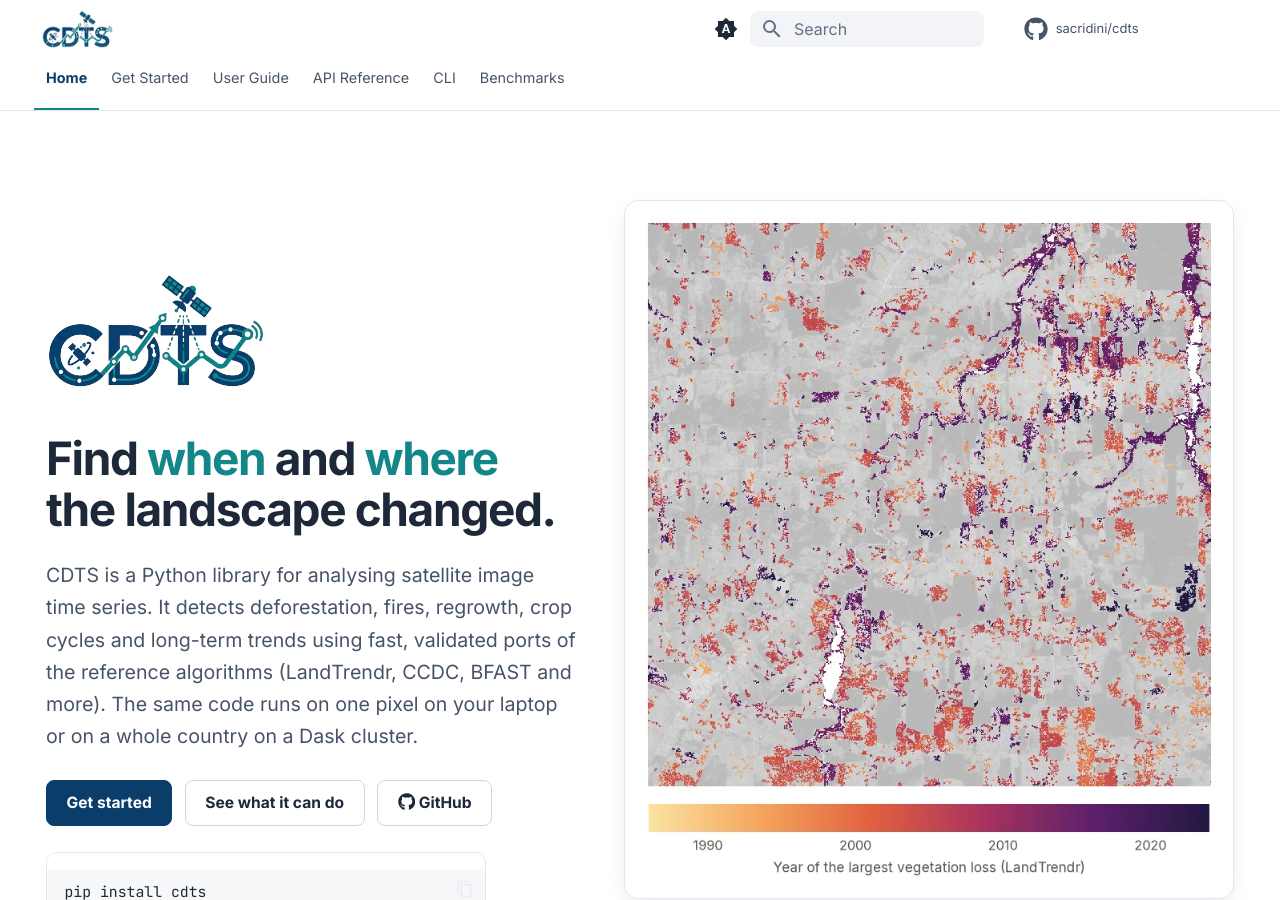
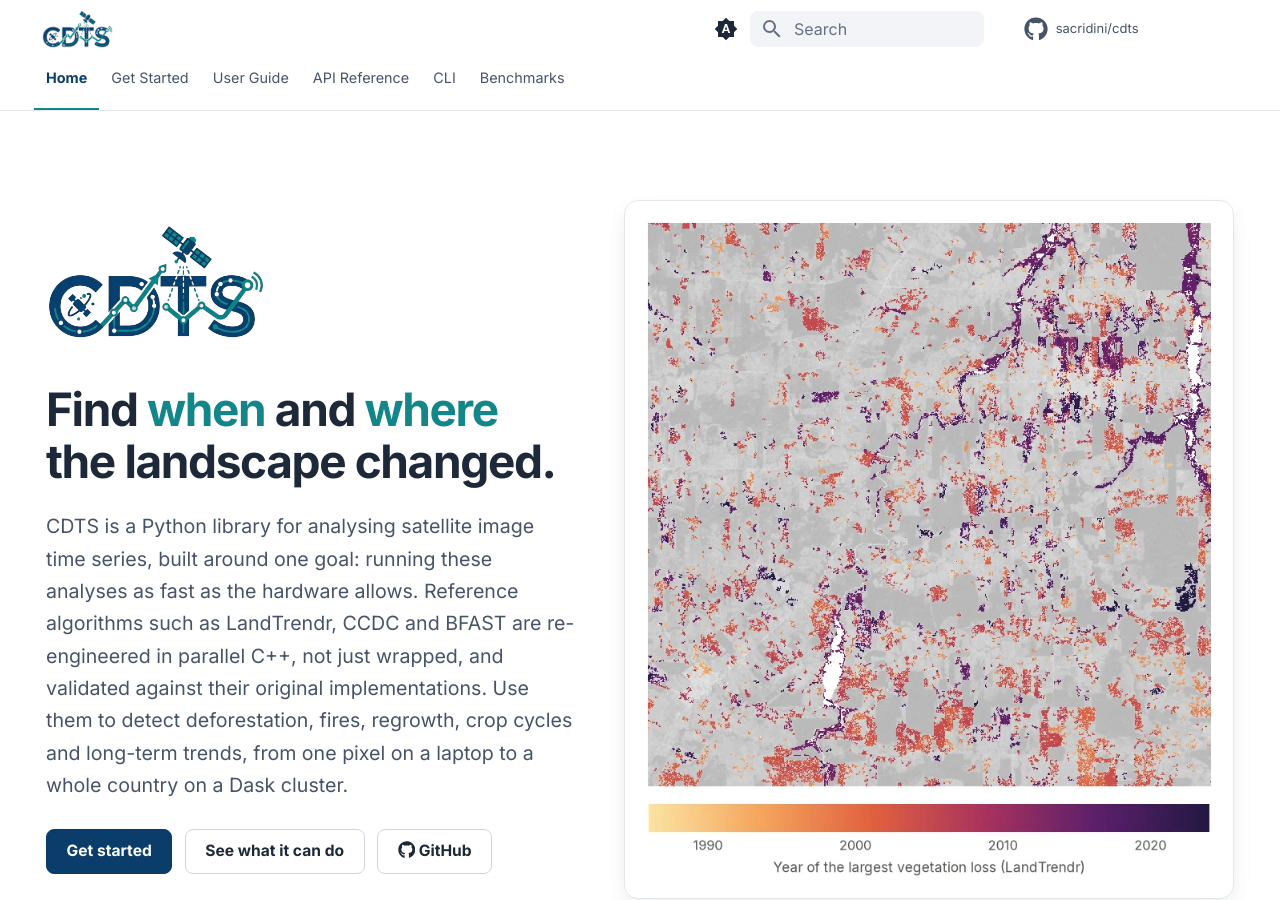
Before and after one commit to sacridini/cdts, an MkDocs documentation site: the page built from docs/index.md, in a window 1280 px wide and 900 px high. Built offline with MkDocs 1.6.1 and Material for MkDocs 9.7.7, drawn with Linux system fonts in a browser that asks for light colours; comment, search, counter and statistics services are not loaded.

Commit message:
docs(home): state the performance focus in the introduction

```diff
--- a/docs/index.md
+++ b/docs/index.md
@@ -14,7 +14,7 @@
 
 <h1>Find <span>when</span> and <span>where</span> the landscape changed.</h1>
 
-<p class="lead">CDTS is a Python library for analysing satellite image time series. It detects deforestation, fires, regrowth, crop cycles and long-term trends using fast, validated ports of the reference algorithms (LandTrendr, CCDC, BFAST and more). The same code runs on one pixel on your laptop or on a whole country on a Dask cluster.</p>
+<p class="lead">CDTS is a Python library for analysing satellite image time series, built around one goal: running these analyses as fast as the hardware allows. Reference algorithms such as LandTrendr, CCDC and BFAST are re-engineered in parallel C++, not just wrapped, and validated against their original implementations. Use them to detect deforestation, fires, regrowth, crop cycles and long-term trends, from one pixel on a laptop to a whole country on a Dask cluster.</p>
 
 [Get started](getting-started/quickstart.md){ .md-button .md-button--primary }
 [See what it can do](#what-you-can-do-with-cdts){ .md-button }
```
